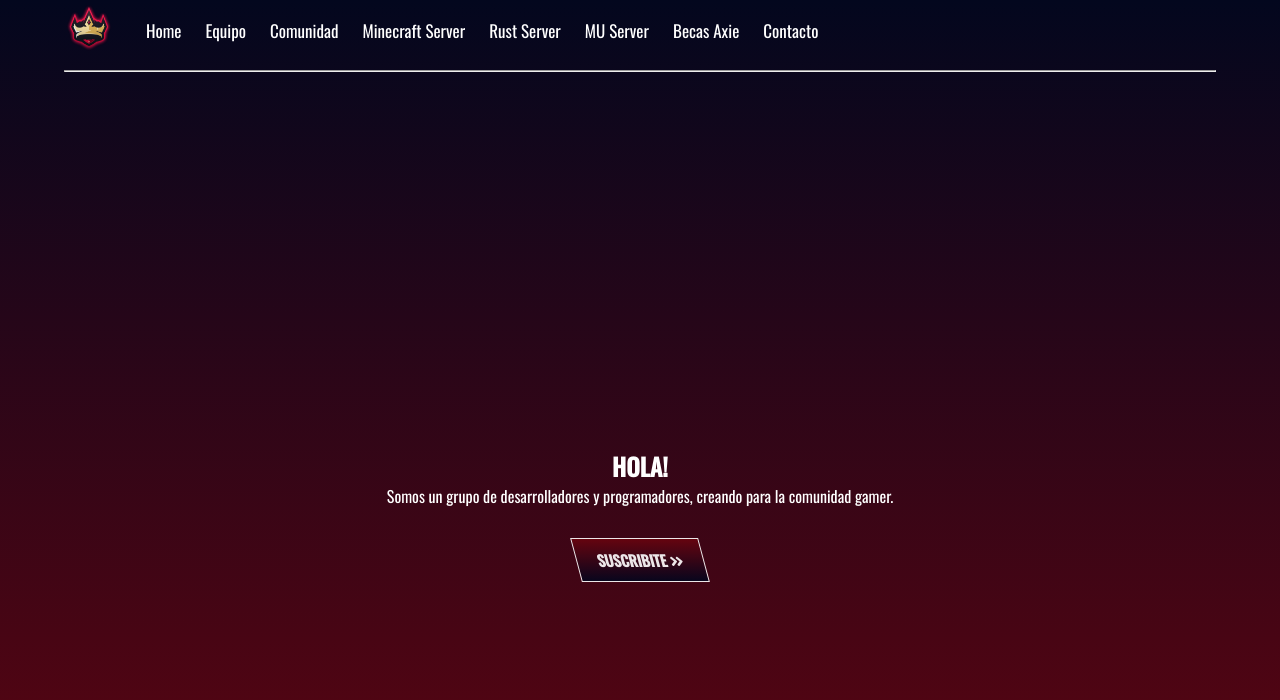
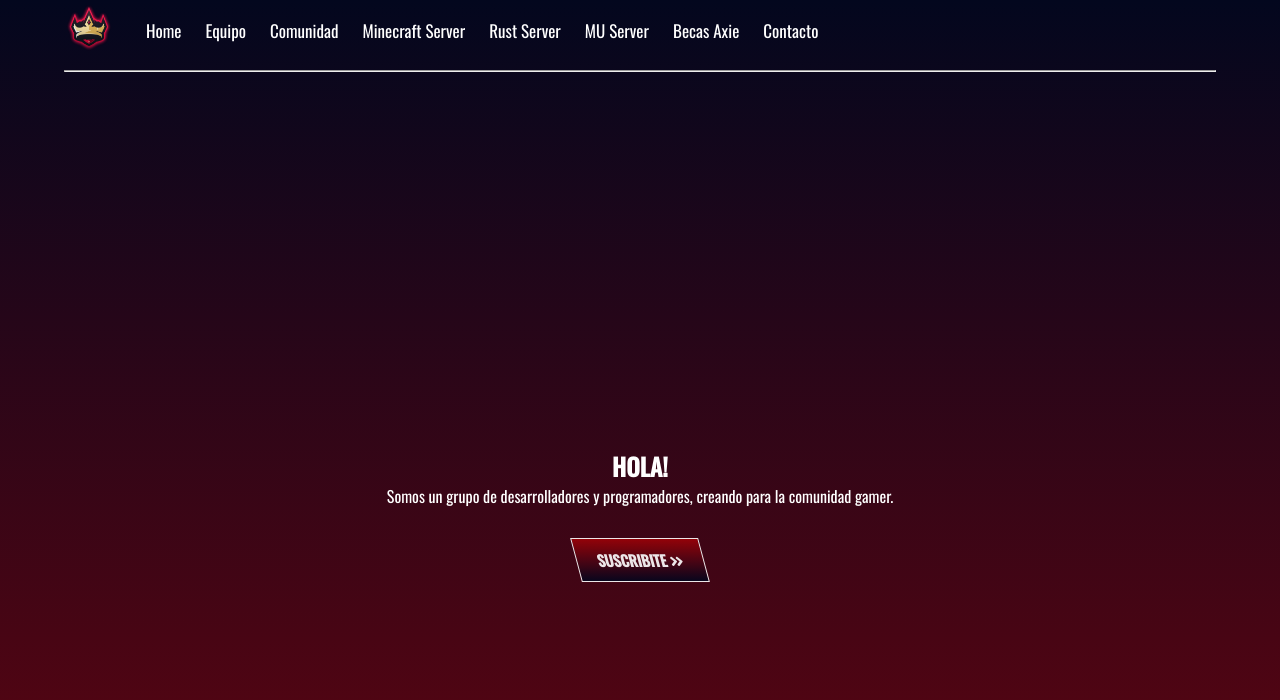
Before and after one commit to xbarbaramuller/dinastia_servers, a plain HTML site: page index.html in a window 1280 px wide. In both pictures the pointer is over the link "SUSCRIBITE". Shown: the top 700 px of the page. Drawn offline with nearby package versions, Linux system fonts and the light colour scheme.

Commit message:
Primer commit de la rama animated

```diff
--- a/css/estilos.css
+++ b/css/estilos.css
@@ -118,7 +118,7 @@ hr {
 
 .btn:hover {
     opacity: 0.9;
-    background: linear-gradient(#6a040f, #03071e);
+    background: linear-gradient(#9d0208, #03071e);
 }
 
 /* SERVERS CARDS */
```
